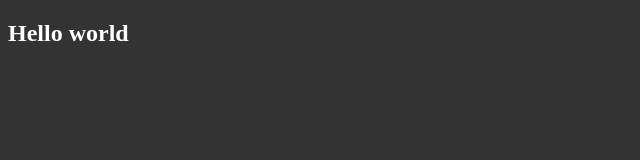
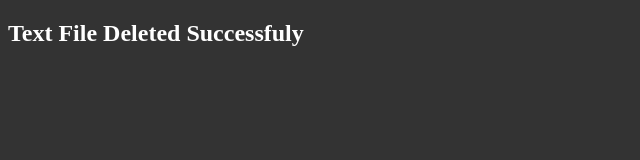
Before and after one commit to DarkCode101/git-course, a plain HTML site: page index.html in a window 1280 px wide. Shown: the whole page, without its empty margins (0-640 px from the left). Drawn offline with Linux system fonts and the light colour scheme; files that its build step writes are made by us from their sources.

Commit message:
Delete text file and change h2 content

```diff
--- a/index.html
+++ b/index.html
@@ -8,6 +8,6 @@
     <link rel="stylesheet" href="style.css">
 </head>
 <body>
-    <h2>Hello world</h2>
+    <h2>Text File Deleted Successfuly</h2>
 </body>
 </html>
```
Also changed, not shown: text.txt (deleted).
